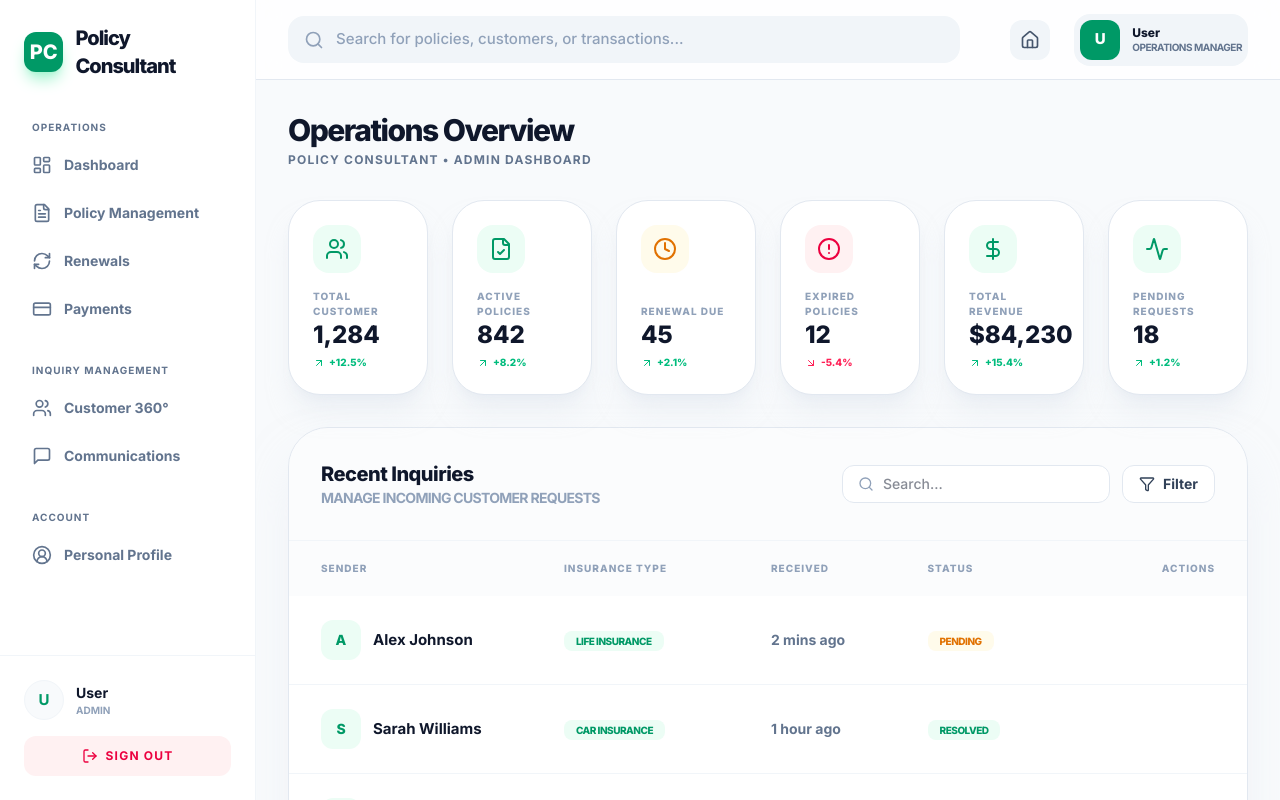
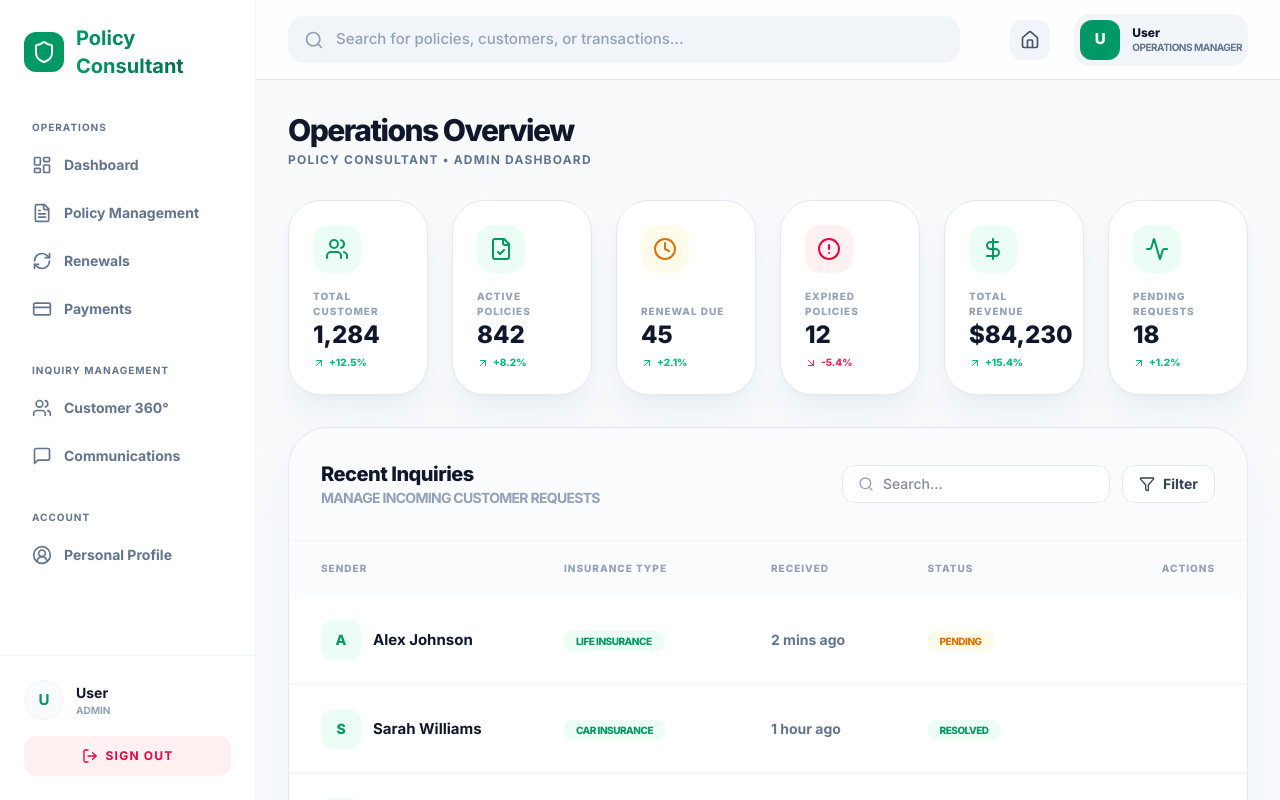
Before and after one commit to Gulhane-Shivani/policy_consultant, a React (Vite) app: page /admin in a window 1280 px wide. Shown: the top 800 px of the page. Built offline with nearby package versions, Linux system fonts and the light colour scheme; sample sign-in values are in the browser's storage.

Commit message:
navigation sidebar component with multi-level menu support

```diff
--- a/src/components/dashboard/Sidebar.jsx
+++ b/src/components/dashboard/Sidebar.jsx
@@ -1,5 +1,5 @@
 import { useState } from 'react';
-import { NavLink } from 'react-router-dom';
+import { NavLink, Link } from 'react-router-dom';
 import {
   LayoutDashboard, FileText, RefreshCw, CreditCard,
   Bell, Users, UserCheck, Shield, MessageSquare,
@@ -141,12 +141,14 @@ const Sidebar = ({ role }) => {
         .no-scrollbar::-webkit-scrollbar { display: none; }
         .no-scrollbar { -ms-overflow-style: none; scrollbar-width: none; }
       `}</style>
-      <div className="p-6 flex items-center space-x-3">
-        <div className="w-10 h-10 bg-emerald-600 rounded-xl flex items-center justify-center font-black text-xl text-white shadow-lg shadow-emerald-200">
-          PC
+      <Link to="/" className="p-6 flex items-center space-x-3">
+        <div className="bg-emerald-600 p-2 rounded-xl">
+          <Shield className="w-6 h-6 text-white" />
         </div>
-        <span className="font-black text-xl tracking-tighter text-slate-900">Policy Consultant</span>
-      </div>
+        <span className="text-xl font-bold bg-clip-text text-transparent bg-gradient-to-r from-emerald-600 to-emerald-800">
+          Policy Consultant
+        </span>
+      </Link>
 
       <nav className="flex-grow px-4 space-y-8 mt-4">
         {navItems.map((group, idx) => (
@@ -188,6 +190,7 @@ const Sidebar = ({ role }) => {
                     ) : (
                       <NavLink
                         to={item.path}
+                        end={item.label === 'Overview' || item.label === 'My Dashboard'}
                         className={({ isActive }) => `flex items-center space-x-3 px-4 py-3 rounded-xl transition-all group ${isActive ? 'bg-emerald-600 text-white shadow-lg shadow-emerald-200' : 'text-slate-500 hover:bg-emerald-50 hover:text-emerald-600'}`}
                       >
                         <item.icon className="w-5 h-5" />
```
